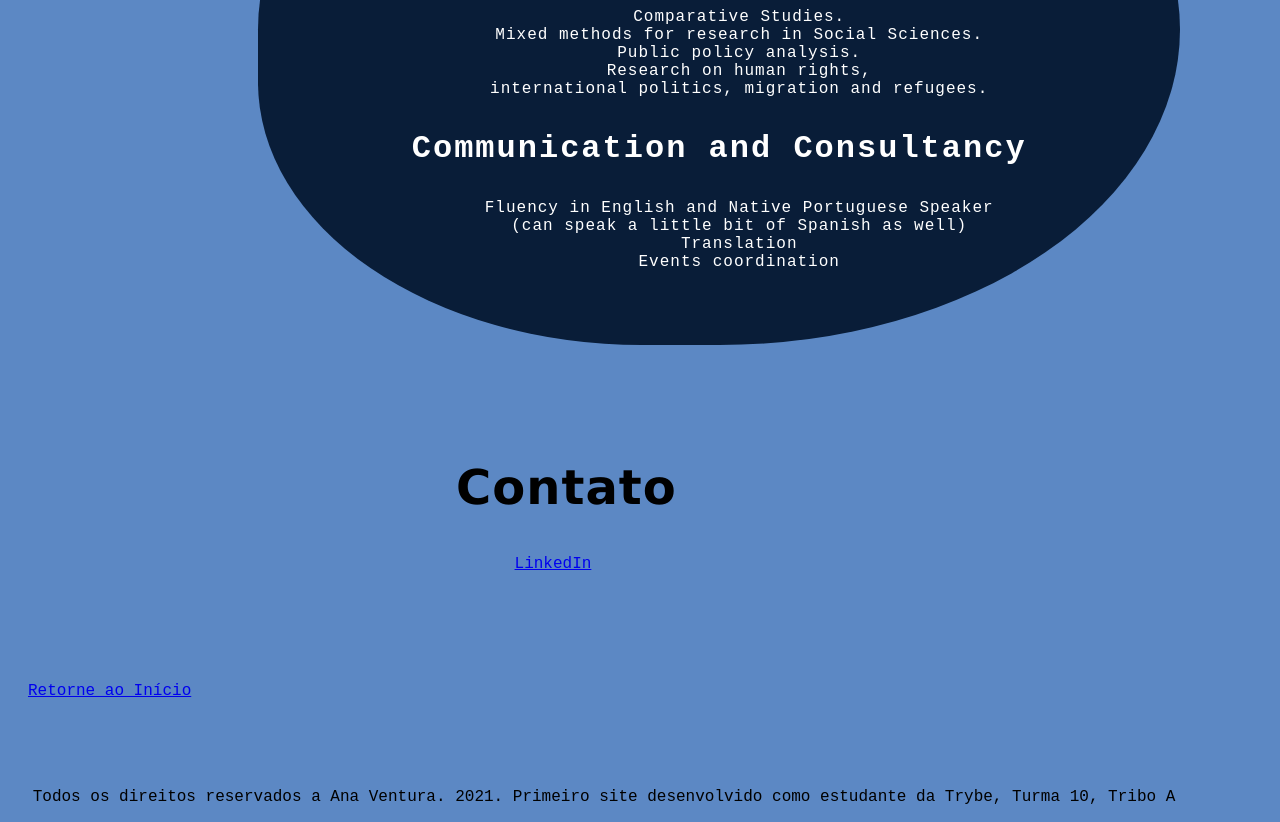
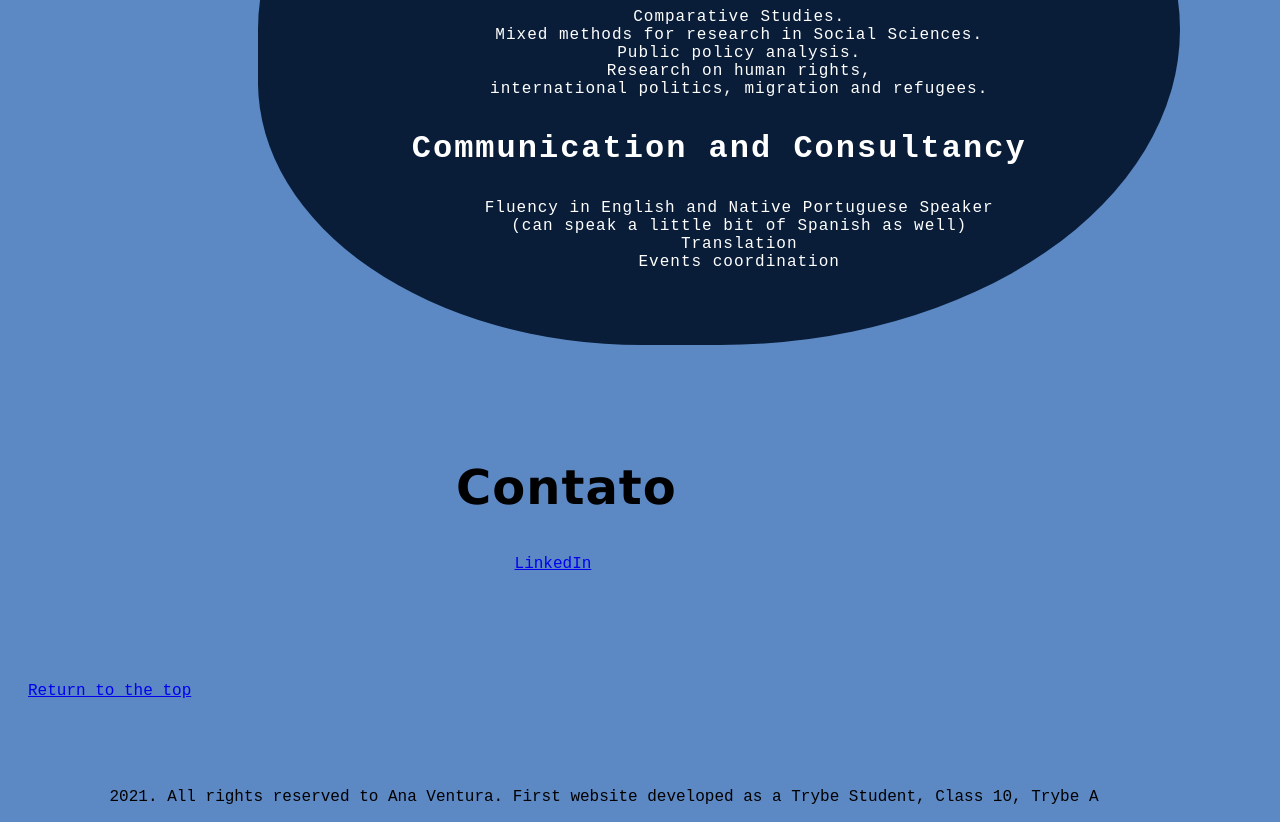
Before and after one commit to anaventura1811/hello-world, a plain HTML site: page index.html in a window 1280 px wide. Shown: the part 2201-3023 px from the top of the page. Drawn offline with Linux system fonts and the light colour scheme.

Commit message:
Tradução para inglês do rodapé da página e da última seção da página

```diff
--- a/index.html
+++ b/index.html
@@ -65,12 +65,12 @@
 </main>
 <br><br>
 <div id="contato"><h2 class="section-title">Contato</h2>
-<a href="https://www.linkedin.com/in/ana-flavia-pereira-ventura" id="link-do-linkedin">LinkedIn</a></div>
+<a href="https://www.linkedin.com/in/ana-flavia-pereira-ventura" target="_blank" id="link-do-linkedin">LinkedIn</a></div>
 <br><br><br><br><br><br>
 
- <div><a href="#sobre" id="retorne-ao-inicio">Retorne ao Início</a></div>
+ <div><a href="#sobre" id="retorne-ao-inicio">Return to the top</a></div>
 <br><br><br><br>
 
- <footer><p id="footer-container">Todos os direitos reservados a Ana Ventura. 2021. Primeiro site desenvolvido como estudante da Trybe, Turma 10, Tribo A</p></footer>
+ <footer><p id="footer-container"> 2021. All rights reserved to Ana Ventura. First website developed as a Trybe Student, Class 10, Trybe A</p></footer>
 </body>
 </html>
```
